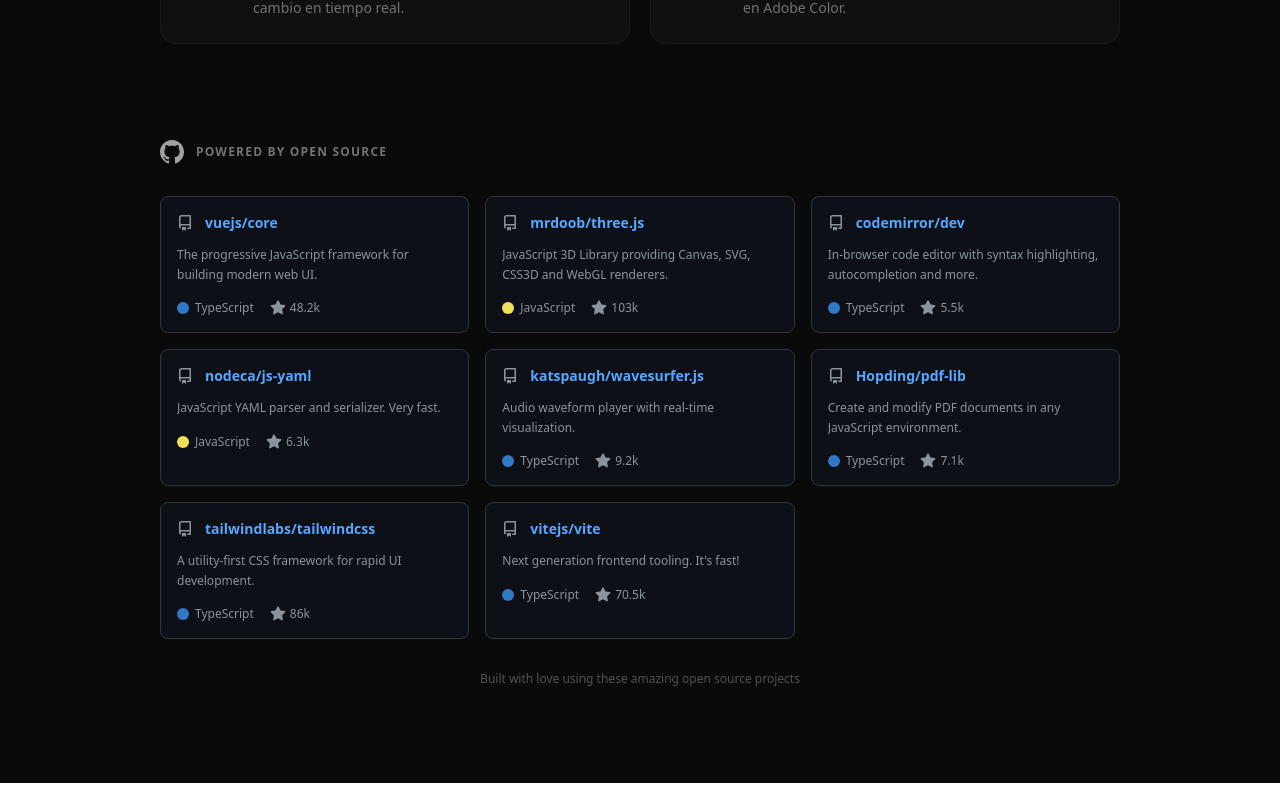
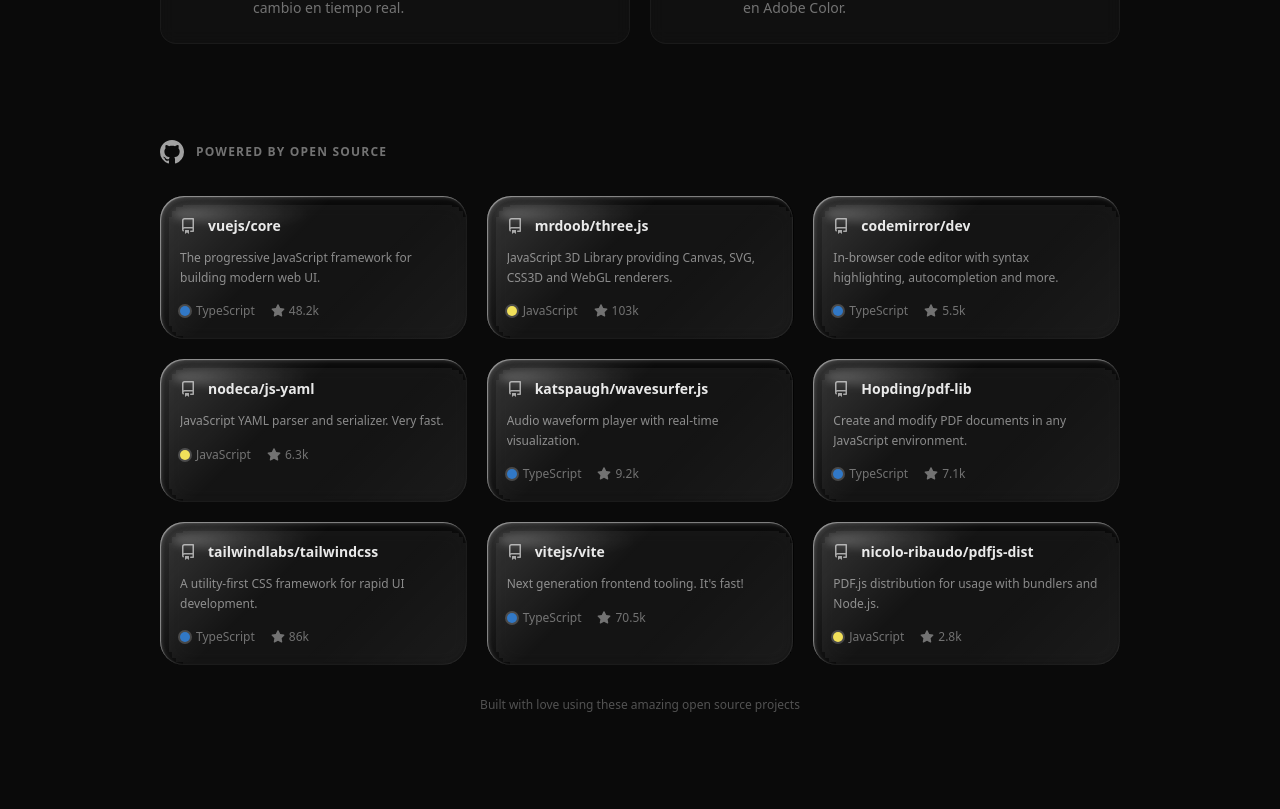
Before and after one commit to christianpasinrey/tools, a Vue app: page / in a window 1280 px wide. Shown: the part 1197-2006 px from the top of the page. Before the commit the page ends 1980 px from the top, so only its background shows below. Built offline with nearby package versions, Linux system fonts and the light colour scheme.

Commit message:
feat: agregar nuevos paquetes y mejorar el efecto de vidrio líquido en la interfaz

```diff
--- a/src/views/Home.vue
+++ b/src/views/Home.vue
@@ -327,6 +327,14 @@ const packages = [
     language: 'TypeScript',
     languageColor: '#3178c6',
     stars: '70.5k'
+  },
+  {
+    name: 'nicolo-ribaudo/pdfjs-dist',
+    description: 'PDF.js distribution for usage with bundlers and Node.js.',
+    url: 'https://github.com/nicolo-ribaudo/pdfjs-dist',
+    language: 'JavaScript',
+    languageColor: '#f1e05a',
+    stars: '2.8k'
   }
 ]
 </script>
@@ -539,41 +547,57 @@ const packages = [
         </h2>
       </div>
 
-      <div class="grid grid-cols-1 md:grid-cols-2 lg:grid-cols-3 gap-4">
+      <!-- SVG Filter for Liquid Glass -->
+      <svg class="absolute w-0 h-0" aria-hidden="true">
+        <defs>
+          <filter id="lensFilter" x="-50%" y="-50%" width="200%" height="200%">
+            <feGaussianBlur in="SourceGraphic" stdDeviation="3" result="blur" />
+            <feDisplacementMap in="SourceGraphic" in2="blur" scale="8" xChannelSelector="R" yChannelSelector="G" />
+          </filter>
+        </defs>
+      </svg>
+
+      <div class="grid grid-cols-1 md:grid-cols-2 lg:grid-cols-3 gap-5">
         <a
           v-for="(pkg, index) in packages"
           :key="pkg.name"
           :href="pkg.url"
           target="_blank"
           rel="noopener noreferrer"
+          class="glass-container group"
           :class="[
-            'group block p-4 rounded-lg border transition-all duration-300',
-            'bg-[#0d1117] border-[#30363d] hover:border-[#8b949e]',
             isVisible ? 'opacity-100 translate-y-0' : 'opacity-0 translate-y-8'
           ]"
-          :style="{ transitionDelay: `${900 + index * 75}ms` }"
+          :style="{ transitionDelay: `${900 + index * 75}ms`, '--index': index }"
         >
+          <!-- Liquid Glass Layers -->
+          <div class="glass-filter"></div>
+          <div class="glass-overlay"></div>
+          <div class="glass-specular"></div>
+
+          <!-- Glass content -->
+          <div class="glass-content">
             <!-- Repo Header -->
             <div class="flex items-start gap-3 mb-3">
-            <svg class="w-4 h-4 text-[#8b949e] mt-0.5 shrink-0" viewBox="0 0 16 16" fill="currentColor">
+              <svg class="w-4 h-4 text-white/60 mt-0.5 shrink-0" viewBox="0 0 16 16" fill="currentColor">
                 <path d="M2 2.5A2.5 2.5 0 0 1 4.5 0h8.75a.75.75 0 0 1 .75.75v12.5a.75.75 0 0 1-.75.75h-2.5a.75.75 0 0 1 0-1.5h1.75v-2h-8a1 1 0 0 0-.714 1.7.75.75 0 1 1-1.072 1.05A2.495 2.495 0 0 1 2 11.5Zm10.5-1h-8a1 1 0 0 0-1 1v6.708A2.486 2.486 0 0 1 4.5 9h8ZM5 12.25a.25.25 0 0 1 .25-.25h3.5a.25.25 0 0 1 .25.25v3.25a.25.25 0 0 1-.4.2l-1.45-1.087a.249.249 0 0 0-.3 0L5.4 15.7a.25.25 0 0 1-.4-.2Z"/>
               </svg>
-            <span class="text-[#58a6ff] text-sm font-semibold group-hover:underline truncate">
+              <span class="text-white/90 text-sm font-semibold group-hover:text-white truncate transition-colors">
                 {{ pkg.name }}
               </span>
             </div>
 
             <!-- Description -->
-          <p class="text-[#8b949e] text-xs leading-relaxed mb-4 line-clamp-2">
+            <p class="text-white/50 text-xs leading-relaxed mb-4 line-clamp-2 group-hover:text-white/70 transition-colors">
               {{ pkg.description }}
             </p>
 
             <!-- Footer -->
-          <div class="flex items-center gap-4 text-xs text-[#8b949e]">
+            <div class="flex items-center gap-4 text-xs text-white/40">
               <!-- Language -->
               <div class="flex items-center gap-1.5">
                 <span
-                class="w-3 h-3 rounded-full"
+                  class="w-2.5 h-2.5 rounded-full ring-2 ring-white/20"
                   :style="{ backgroundColor: pkg.languageColor }"
                 ></span>
                 <span>{{ pkg.language }}</span>
@@ -581,10 +605,11 @@ const packages = [
 
               <!-- Stars -->
               <div class="flex items-center gap-1">
-              <svg class="w-4 h-4" viewBox="0 0 16 16" fill="currentColor">
+                <svg class="w-3.5 h-3.5" viewBox="0 0 16 16" fill="currentColor">
                   <path d="M8 .25a.75.75 0 0 1 .673.418l1.882 3.815 4.21.612a.75.75 0 0 1 .416 1.279l-3.046 2.97.719 4.192a.751.751 0 0 1-1.088.791L8 12.347l-3.766 1.98a.75.75 0 0 1-1.088-.79l.72-4.194L.818 6.374a.75.75 0 0 1 .416-1.28l4.21-.611L7.327.668A.75.75 0 0 1 8 .25Z"/>
                 </svg>
                 <span>{{ pkg.stars }}</span>
+              </div>
             </div>
           </div>
         </a>
@@ -632,4 +657,125 @@ const packages = [
 .animate-float {
   animation: float 12s ease-in-out infinite;
 }
+
+/* Liquid Glass Effect */
+.glass-container {
+  --lg-bg-color: rgba(255, 255, 255, 0.03);
+  --lg-highlight: rgba(255, 255, 255, 0.4);
+  --lg-highlight-soft: rgba(255, 255, 255, 0.15);
+  --lg-border: rgba(255, 255, 255, 0.08);
+  position: relative;
+  border-radius: 24px;
+  transition: all 0.4s cubic-bezier(0.4, 0, 0.2, 1);
+  transform-style: preserve-3d;
+  animation: glass-appear 0.6s ease-out backwards;
+  animation-delay: calc(var(--index, 0) * 0.1s + 0.5s);
+}
+
+.glass-container:hover {
+  --lg-bg-color: rgba(255, 255, 255, 0.05);
+  --lg-highlight: rgba(255, 255, 255, 0.6);
+  --lg-highlight-soft: rgba(255, 255, 255, 0.25);
+  transform: translateY(-4px) scale(1.02);
+}
+
+/* Background blur + lens distortion filter */
+.glass-filter {
+  position: absolute;
+  inset: 0;
+  border-radius: 24px;
+  backdrop-filter: blur(12px) saturate(1.3);
+  -webkit-backdrop-filter: blur(12px) saturate(1.3);
+  filter: url(#lensFilter);
+  z-index: 1;
+}
+
+/* Semi-transparent overlay */
+.glass-overlay {
+  position: absolute;
+  inset: 0;
+  border-radius: 24px;
+  background: var(--lg-bg-color);
+  border: 1px solid var(--lg-border);
+  transition: all 0.4s ease;
+  z-index: 2;
+}
+
+.glass-container:hover .glass-overlay {
+  border-color: rgba(34, 197, 94, 0.25);
+  box-shadow:
+    0 8px 32px rgba(34, 197, 94, 0.12),
+    0 0 0 1px rgba(34, 197, 94, 0.08);
+}
+
+/* Specular highlights - the "liquid bubble" shine */
+.glass-specular {
+  position: absolute;
+  inset: 0;
+  border-radius: 24px;
+  background: linear-gradient(
+    135deg,
+    var(--lg-highlight-soft) 0%,
+    transparent 40%,
+    transparent 60%,
+    rgba(255, 255, 255, 0.03) 100%
+  );
+  box-shadow:
+    inset 1px 1px 1px var(--lg-highlight),
+    inset 2px 2px 4px var(--lg-highlight-soft),
+    inset -1px -1px 2px rgba(0, 0, 0, 0.15),
+    inset 0 -2px 6px rgba(0, 0, 0, 0.1);
+  pointer-events: none;
+  transition: all 0.4s ease;
+  z-index: 3;
+}
+
+.glass-specular::before {
+  content: '';
+  position: absolute;
+  top: 8px;
+  left: 12px;
+  right: 50%;
+  height: 20px;
+  background: linear-gradient(
+    90deg,
+    rgba(255, 255, 255, 0.3) 0%,
+    rgba(255, 255, 255, 0.1) 50%,
+    transparent 100%
+  );
+  border-radius: 50%;
+  filter: blur(4px);
+  opacity: 0.8;
+  transition: opacity 0.4s ease;
+}
+
+.glass-container:hover .glass-specular::before {
+  opacity: 1;
+}
+
+.glass-container:hover .glass-specular {
+  box-shadow:
+    inset 2px 2px 2px var(--lg-highlight),
+    inset 3px 3px 8px var(--lg-highlight-soft),
+    inset -1px -1px 3px rgba(0, 0, 0, 0.2),
+    inset 0 -3px 10px rgba(0, 0, 0, 0.12);
+}
+
+/* Content layer */
+.glass-content {
+  position: relative;
+  padding: 1.25rem;
+  z-index: 4;
+}
+
+@keyframes glass-appear {
+  from {
+    opacity: 0;
+    transform: translateY(20px) scale(0.95);
+  }
+  to {
+    opacity: 1;
+    transform: translateY(0) scale(1);
+  }
+}
 </style>
```
Also changed, not shown: 1 other file (tests, documents, lock files or other folders). Lines whose indentation alone changed are shown as unchanged.
